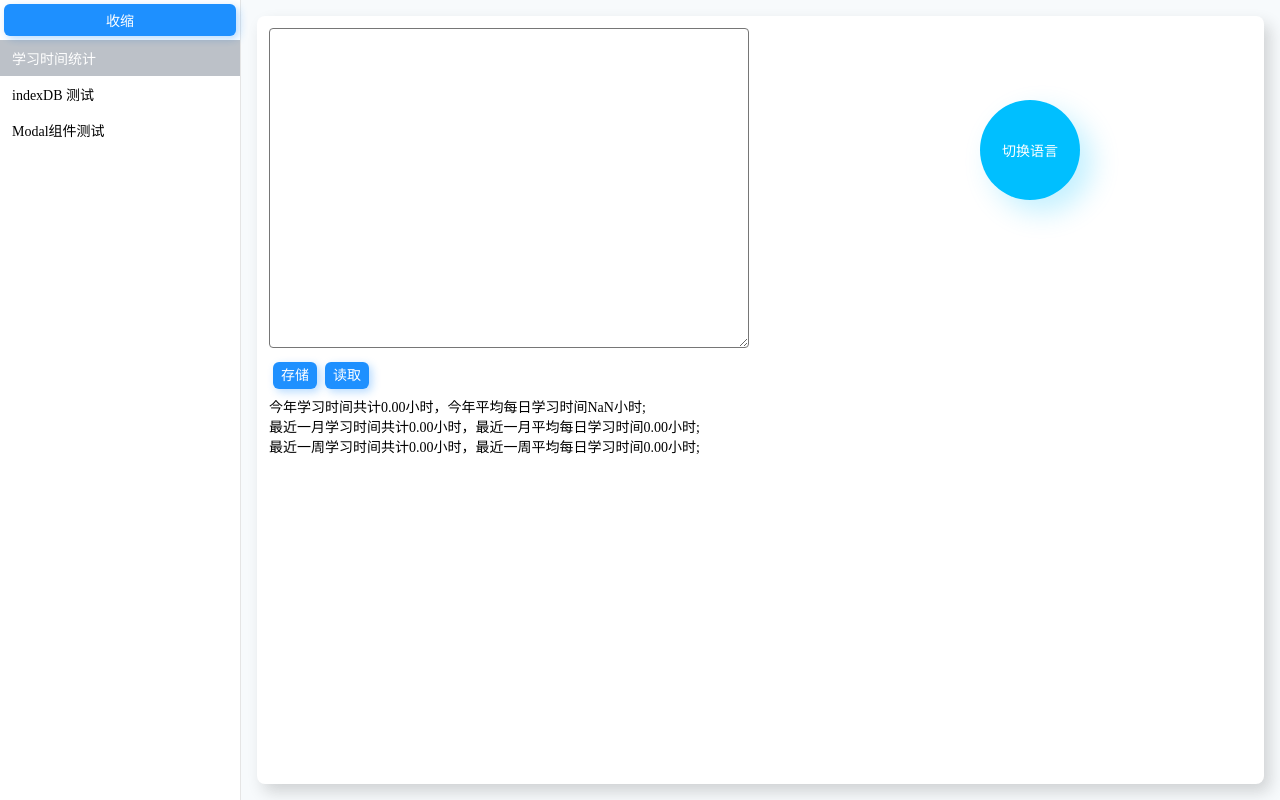
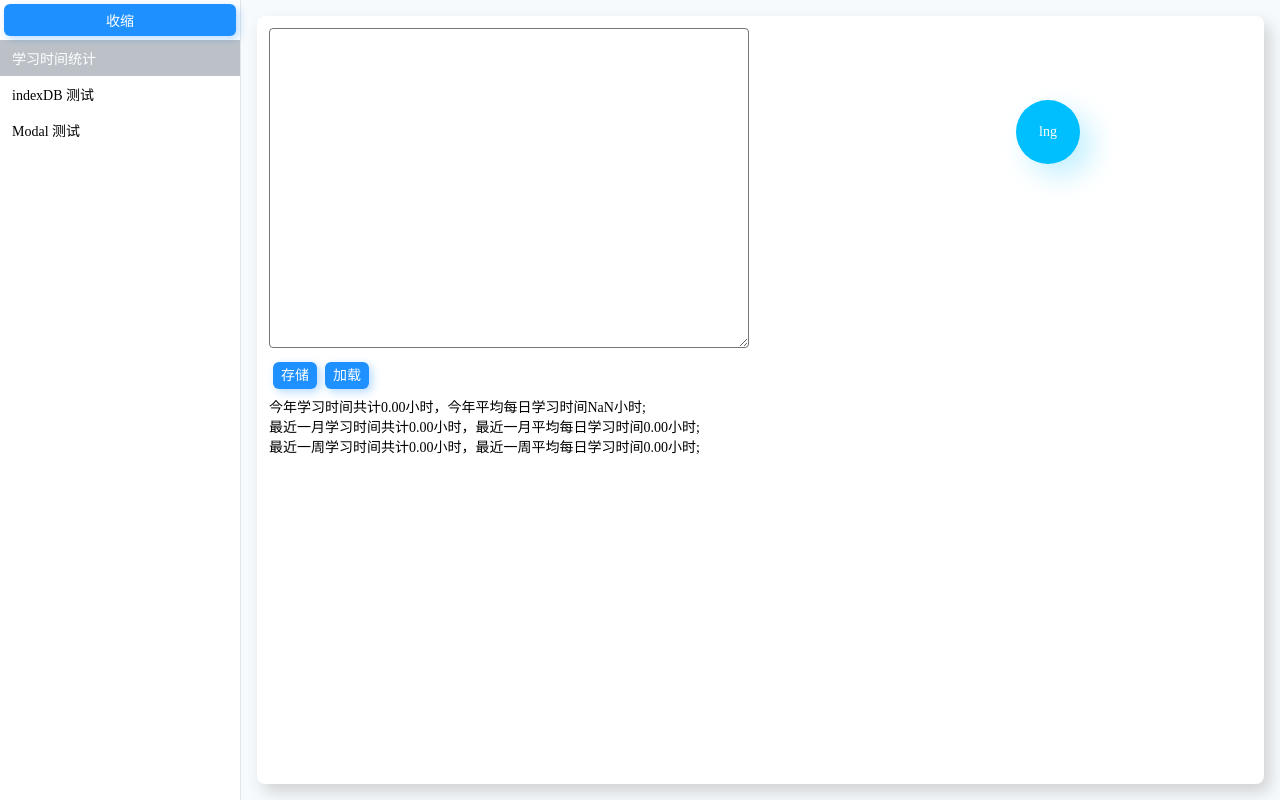
Before and after one commit to yicheny/y-toys, a React (Create React App) app: page /time-total in a window 1280 px wide. Built offline with nearby package versions, Linux system fonts and the light colour scheme.

Commit message:
update 国际化

```diff
--- a/src/App.tsx
+++ b/src/App.tsx
@@ -14,13 +14,16 @@ import {BaseMenu} from "./base";
 import {ModalView} from "./demos/components/Modal";
 
 export default function App() {
-  const {i18n} = useTranslation()
+  const {t,i18n} = useTranslation()
   return <div className="app">
-    <BaseMenu size={100} onDoubleClick={()=>{
+    <BaseMenu size={64} onDoubleClick={()=>{
       const nextLng = i18n.language === 'zh' ? 'en' : 'zh';
       i18n.changeLanguage(nextLng).then(() => message.show(`切换语言成功！当前语言为：${nextLng}`));
-    }}>切换语言</BaseMenu>
-    <Menu options={useMenuOptions()} className='app-menu'/>
+    }}>lng</BaseMenu>
+    <Menu options={useMenuOptions()}
+          className='app-menu'
+          shrinkText={t('menu.shrink')}
+          expandText={t('menu.expand')}/>
     <div className="app-content">
       <Routes>
         <Route path='/time-total' element={<TimeTotal/>}/>
@@ -43,7 +46,7 @@ function useMenuOptions(){
       {text:t('menu.studyTimeTotal'),to:'/time-total'},
       // {text:'知识复习',to:'/knowledge-review'},
       {text:t('menu.indexDB test'),to:'/demo/index-db'},
-      {text:'Modal组件测试',to:'/component/modal'},
+      {text:t('menu.Modal test'),to:'/component/modal'},
       // {text:'localDB测试',to:'/demo/local-db'},
       // {text:'SelectView',to:'/component/select'},
       // {text:'InputView',to:'/component/input'},
--- a/src/base/BaseMenu/index.tsx
+++ b/src/base/BaseMenu/index.tsx
@@ -12,18 +12,12 @@ interface Props extends CommonComponentProps {
 
 export function BaseMenu(props: Props) {
     const {style, size} = props;
-    // const { setDragRef, recordInitPos, changePos, clearPos } = useDrag();
     const {setDragRef} = useDragNextSimple();
 
     return <div className={styles.base}
                 style={_.assign({width: size, height: size}, style)}
                 ref={setDragRef}
-                onDoubleClick={props.onDoubleClick}
-                // onMouseMove={changePos}
-                // onMouseUp={clearPos}
-                // onMouseLeave={clearPos}
-                // onMouseDown={recordInitPos}
-                >
+                onDoubleClick={props.onDoubleClick}>
         {props.children}
     </div>
 }
--- a/src/components/Menu/index.tsx
+++ b/src/components/Menu/index.tsx
@@ -13,7 +13,9 @@ interface MenuProps {
     options: MenuOption[],
     className?: string,
     style?: React.CSSProperties,
-    defaultShrink: boolean
+    defaultShrink: boolean,
+    shrinkText:string,
+    expandText:string
 }
 
 Menu.defaultProps = {
@@ -26,7 +28,7 @@ export default function Menu(props: MenuProps): JSX.Element {
     const [shrink, setShrink] = useState<boolean>(props.defaultShrink);
 
     return <div className={clsx('c-menu', props.className, {shrink})} style={props.style}>
-        <Button onClick={() => setShrink(!shrink)}>{shrink ? '展开 ' : '收缩'}</Button>
+        <Button onClick={() => setShrink(!shrink)}>{shrink ? props.expandText : props.shrinkText}</Button>
         <div className="c-menu-content">
             {
                 props.options.map((option, key) => {
--- a/src/hooks/useDragNextSimple.ts
+++ b/src/hooks/useDragNextSimple.ts
@@ -63,7 +63,7 @@ export function useDragNextSimple<T extends HTMLElement>() {
                 document.removeEventListener("mouseup", clearPos);
             }
         }
-    }, [])
+    }, [changePos, clearPos, dragRef, recordInitPos, triggerRef])
 
     useEffect(() => registry(), [registry])
 
--- a/src/i18n/en/index.json
+++ b/src/i18n/en/index.json
@@ -4,7 +4,8 @@
     "shrink": "shrink",
     "expand": "expand",
     "studyTimeTotal": "studyTimeTotal",
-    "indexDB test": "indexDB Test"
+    "indexDB test": "indexDB Test",
+    "Modal test": "Modal test"
   },
   "studyTimeTotal": {
     "save": "save",
--- a/src/i18n/zh/index.json
+++ b/src/i18n/zh/index.json
@@ -4,7 +4,8 @@
     "shrink": "收缩",
     "expand": "展开",
     "studyTimeTotal": "学习时间统计",
-    "indexDB test": "indexDB 测试"
+    "indexDB test": "indexDB 测试",
+    "Modal test": "Modal 测试"
   },
   "studyTimeTotal": {
     "save": "存储",
--- a/src/views/TimeTotal/index.tsx
+++ b/src/views/TimeTotal/index.tsx
@@ -3,15 +3,17 @@ import _ from 'lodash'
 import {TextArea, Button,Box} from "../../components";
 import styles from './index.module.scss'
 import {useTotal} from "./useTotal";
+import {useTranslation} from "react-i18next";
 
 export default function TimeTotal(): JSX.Element {
     const {handleChange, totalData, save, read} = useTotal();
+    const {t} = useTranslation()
 
     return <Box>
         <TextArea style={{width: 480, height: 320}} onChange={handleChange} value={totalData.getSource()}/>
         <div className={styles.buttonGroup}>
-            <Button onClick={save}>存储</Button>
-            <Button onClick={read}>读取</Button>
+            <Button onClick={save}>{t('studyTimeTotal.save')}</Button>
+            <Button onClick={read}>{t('studyTimeTotal.load')}</Button>
         </div>
         <TotalInfo data={totalData.totalInfo()}/>
     </Box>
```
